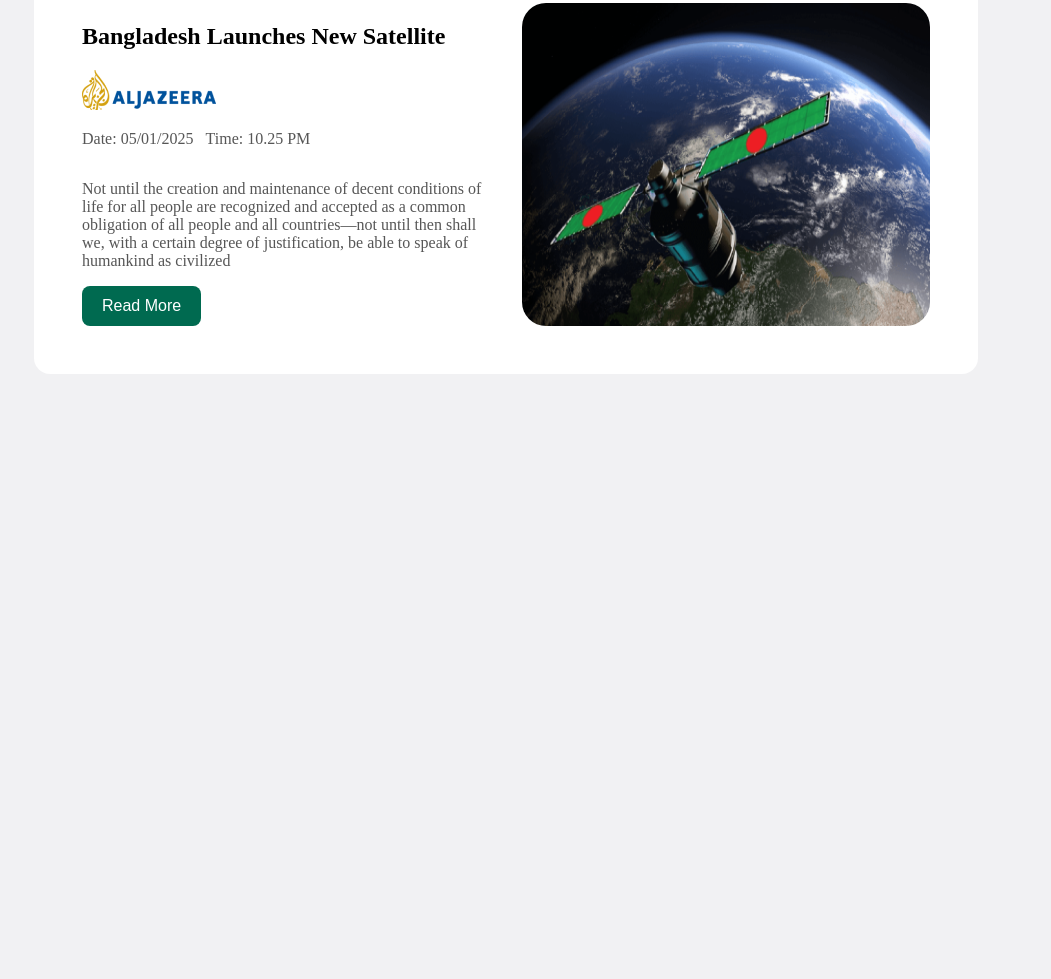
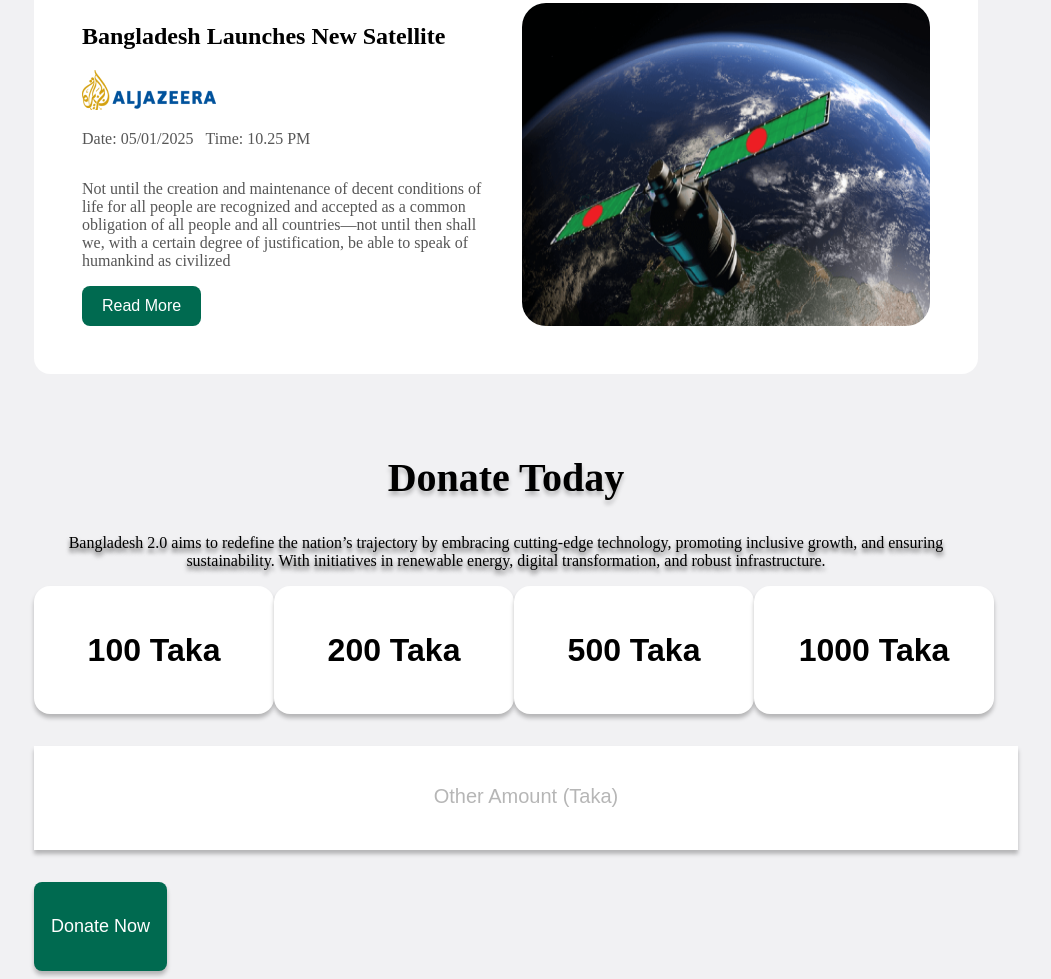
Before and after one commit to MERAj-ul/b11-a1, a plain HTML site: page index.html in a window 1280 px wide. Shown: the part 2431-3410 px from the top of the page, without its empty margins (134-1185 px from the left). Before the commit the page ends 2885 px from the top, so only its background shows below. Drawn offline with Linux system fonts and the light colour scheme.

Commit message:
add donate section

```diff
--- a/index.html
+++ b/index.html
@@ -98,6 +98,20 @@
                 <img class="news-img" src="assets/satelite.png" alt="satelite">
             </div>
         </div>
+        <div class="donate">
+            <h2 class="donate-heading">Donate Today</h2>
+            <p class="donate-des">Bangladesh 2.0 aims to redefine the nation’s trajectory by embracing cutting-edge technology, promoting inclusive growth, and ensuring sustainability. With initiatives in renewable energy, digital transformation, and robust infrastructure.</p>
+            <div class="donate-amount">
+                <a href=""><button>100 Taka</button></a>
+                <a href=""><button>200 Taka</button></a>
+                <a href=""><button>500 Taka</button></a>
+                <a href=""><button>1000 Taka</button></a>
+            </div>
+            <input type="text" placeholder="Other Amount (Taka)">
+            <div class="container-dbtn">
+                <button class="donate-btn">Donate Now</button>
+            </div>
+        </div>
     </main>
     <footer>
 
--- a/style/bd.css
+++ b/style/bd.css
@@ -263,3 +263,71 @@
   padding: 11px 20px;
   border-radius: 8px;
 }
+/* Donate section */
+.donate{
+  margin: 0px 160px;
+  gap: 32px;
+  /* align-items: center; */
+}
+.donate-heading{
+  font-size: 40px;
+  font-weight: bold;
+  text-align: center;
+  text-shadow: 0px 4px 4px rgba(0, 0, 0, 0.25);
+}
+.donate-des{
+  font-size: 16px;
+  text-align: center;
+  text-shadow: 0px 4px 4px rgba(0, 0, 0, 0.70);
+}
+.donate-amount{
+  display: flex;
+  justify-content: space-around;
+  /* width: 240px 128px; */
+}
+.donate-amount button{
+  /* display: flex; */
+  font-size: 32px;
+  font-weight: bold;
+  background-color: #FFFFFF;
+  border: none;
+  border-radius: 16px;
+  align-items: center;
+  width: 240px;
+  height: 128px;
+  padding: 40px 40px;
+  box-shadow: 0px 4px 4px 0px rgba(0, 0, 0, 0.25);
+  margin-bottom: 32px;
+}
+.donate input[type="text"]{
+  border: none;
+  height: 64px;
+  background-color: white;
+  display: block;
+  width: 100%;
+  padding: 20px;
+  /* margin: 0px 124px; */
+  box-shadow: 0px 4px 4px 0px rgba(0, 0, 0, 0.25);
+  margin-bottom: 32px;
+}
+input::placeholder {
+  font-size: 20px;
+  text-align: center;
+  color: rgba(14, 14, 14, 0.3);
+}
+.containter-btn{
+  align-items: center;
+}
+.donate-btn{
+  background-color: #006A50;
+  margin: auto;
+  /* width: 34px;
+  height: 17px; */
+  font-weight: 600px;
+  font-size: 18px;
+  border: none;
+  color: #FFFFFF;
+  padding: 34px 17px;
+  border-radius: 8px;
+  box-shadow: 0px 4px 4px 0px rgba(0, 0, 0, 0.25);
+}
```
